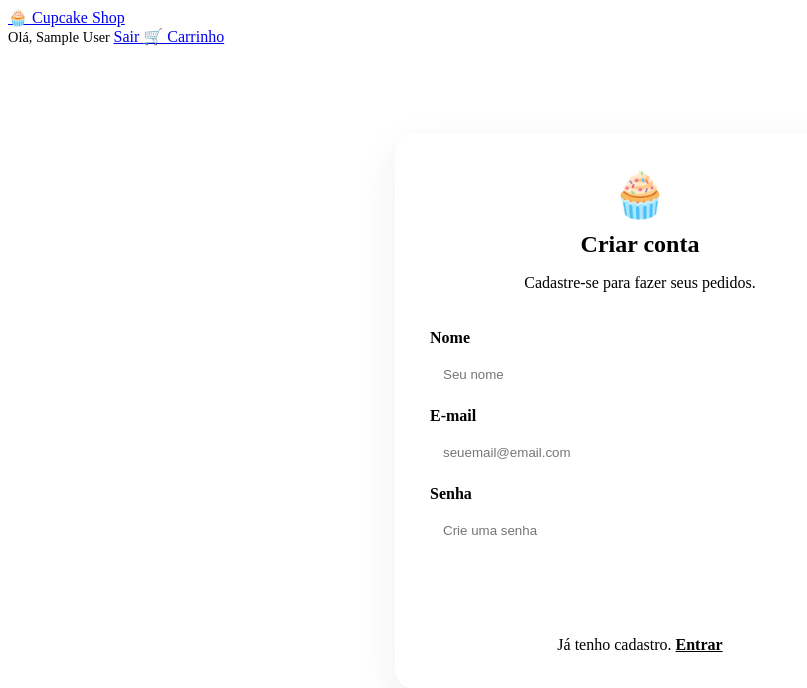
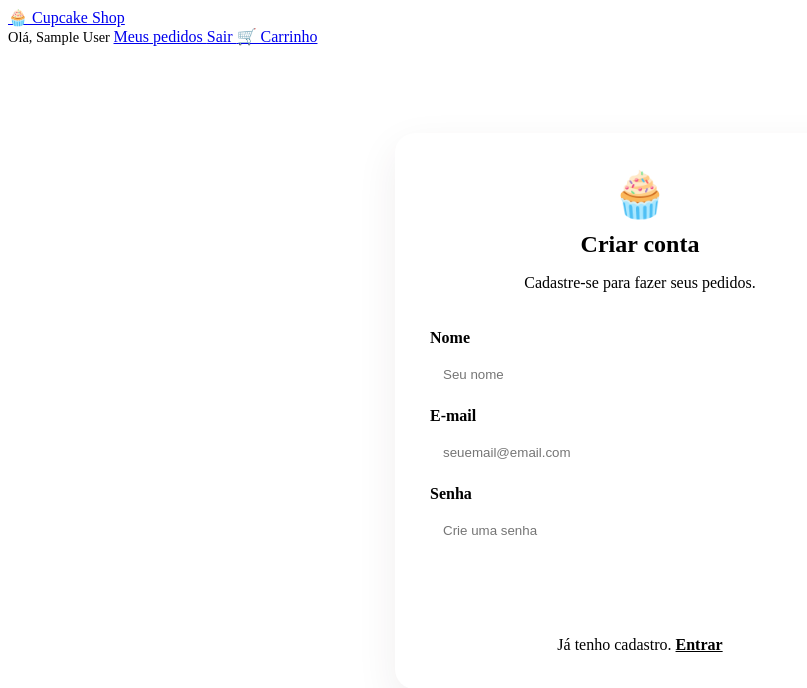
Before and after one commit to mvvp-dv/cupcake-shop, a Flask app: page /cadastro in a window 1280 px wide. Shown: the top 688 px of the page, without its empty margins (0-807 px from the left). Run offline with Flask 3, Linux system fonts and the light colour scheme; the visitor is signed in with stand-in values (Sample User, id 1).

Commit message:
Adicionar acesso aos meus pedidos

```diff
--- a/templates/base.html
+++ b/templates/base.html
@@ -32,10 +32,11 @@
         Olá, {{ session.get("usuario_nome") }}
     </span>
 
-            <a
-                href="{{ url_for('logout') }}"
-                class="nav-link"
-            >
+    <a href="{{ url_for('meus_pedidos') }}" class="nav-link">
+        Meus pedidos
+    </a>
+
+    <a href="{{ url_for('logout') }}" class="nav-link">
         Sair
     </a>
 
```
Lines whose indentation alone changed are shown as unchanged.
